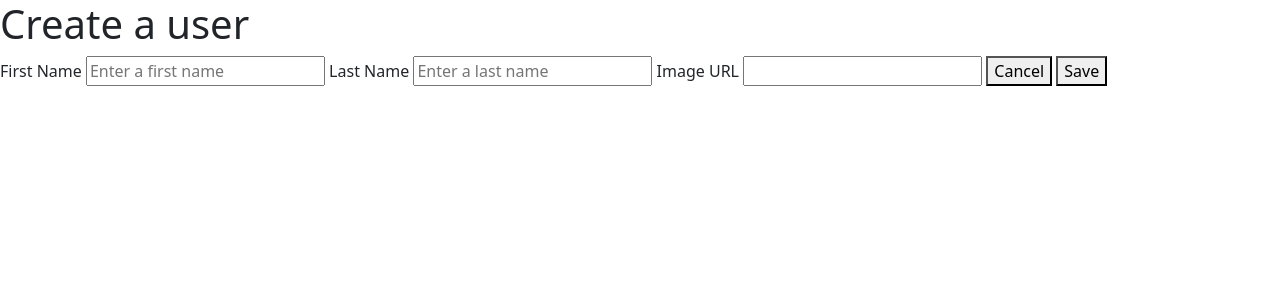
After one commit to lawnknee/Flask-Blogly, a Flask app: template templates/user_edit.html in a window 1280 px wide. The commit adds this page. Shown: the top 300 px of the page. Run offline with Flask 2, Linux system fonts and the light colour scheme; the template is opened without the code that fills it, so the values that code supplies are empty.

Commit message:
added html

```diff
--- a/app.py
+++ b/app.py
@@ -14,3 +14,13 @@ db.create_all()
 from flask_debugtoolbar import DebugToolbarExtension
 app.config['SECRET_KEY'] = "SECRET!"
 debug = DebugToolbarExtension(app)
+
+@app.route('/')
+def main_page():
+
+	return render_template('user_listing.html', user="Someone")  # TODO: rename user for later
+
+@app.route('/users/new')
+def show_add_user_form():
+
+	return render_template('user_form.html')
--- a/templates/base.html
+++ b/templates/base.html
@@ -4,11 +4,12 @@
   <meta charset="UTF-8">
   <meta http-equiv="X-UA-Compatible" content="IE=edge">
   <meta name="viewport" content="width=device-width, initial-scale=1.0">
-  <title>{% block title %}</title>
+  <title>{% block title %} {%endblock%}</title>
+  <!-- CSS only -->
+  <link href="https://cdn.jsdelivr.net/npm/bootstrap@5.0.2/dist/css/bootstrap.min.css" rel="stylesheet" integrity="sha384-EVSTQN3/azprG1Anm3QDgpJLIm9Nao0Yz1ztcQTwFspd3yD65VohhpuuCOmLASjC" crossorigin="anonymous">
+
 </head>
 <body>
-  {% BLOCK CONTENT %}
-
-  {% endblock %}
+  {% block CONTENT %} {% endblock %}
 </body>
 </html>
--- /dev/null
+++ b/templates/user_edit.html
@@ -0,0 +1,22 @@
+{% extends 'base.html' %}
+
+{% block CONTENT %}
+	<h1> Create a user</h1>
+	<!-- Create User Form -->
+	<form action="/" method="post">
+		<!-- First Name Input -->
+		<label for="fn">First Name</label>
+		<input type="text" placeholder="Enter a first name" id="fn">
+		<!-- Last Name Input -->
+		<label for="ln">Last Name</label>
+		<input type="text" placeholder="Enter a last name">
+		<!-- Image URL Input -->
+		<label for="img-url">Image URL</label>
+		<input type="text" id="img-url">
+
+		<!-- Form buttons -->
+		<button type="submit">Cancel</button>
+		<button type="submit">Save</button>
+	</form>
+
+{% endblock %}
```
Also changed, not shown: templates/user_detail.html (added, +20 -0 lines), templates/user_form.html (added, +22 -0 lines), templates/user_listing.html (+6 -4 lines), seed.py (added), 1 other file.
